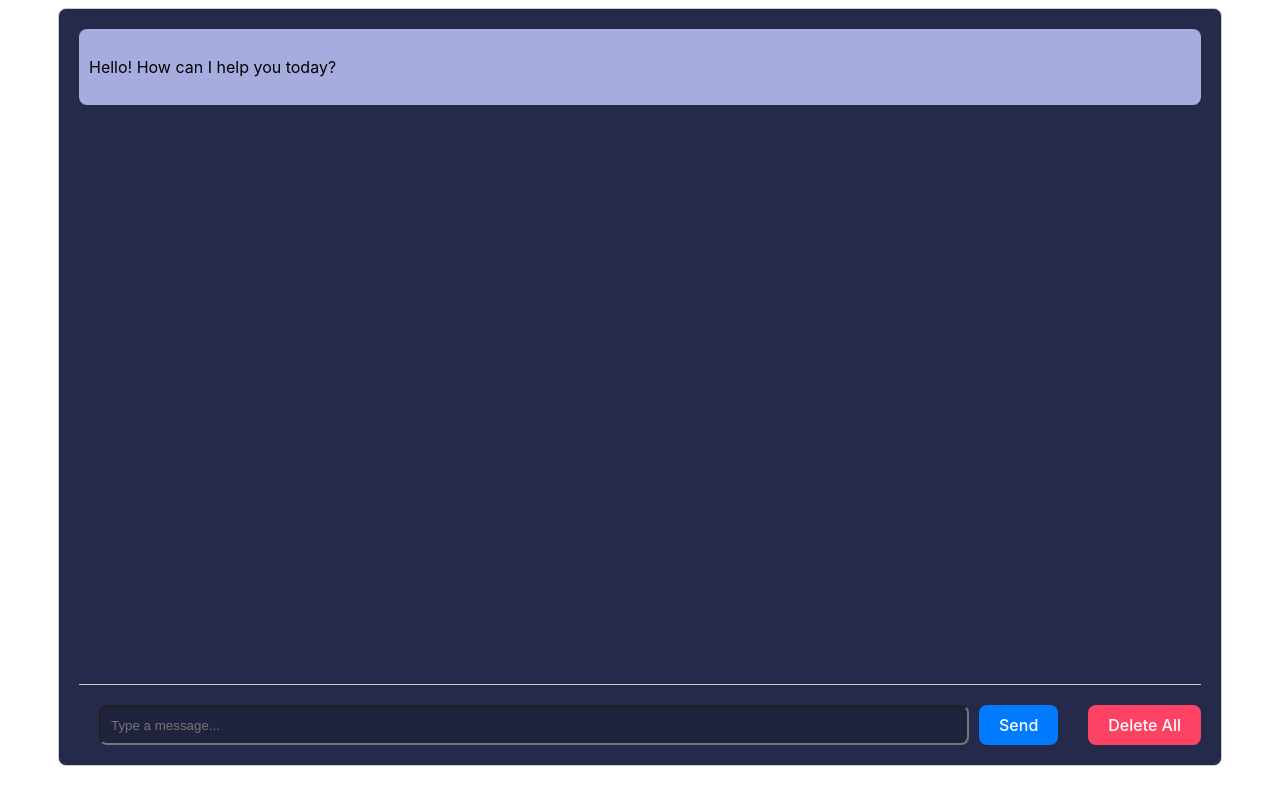
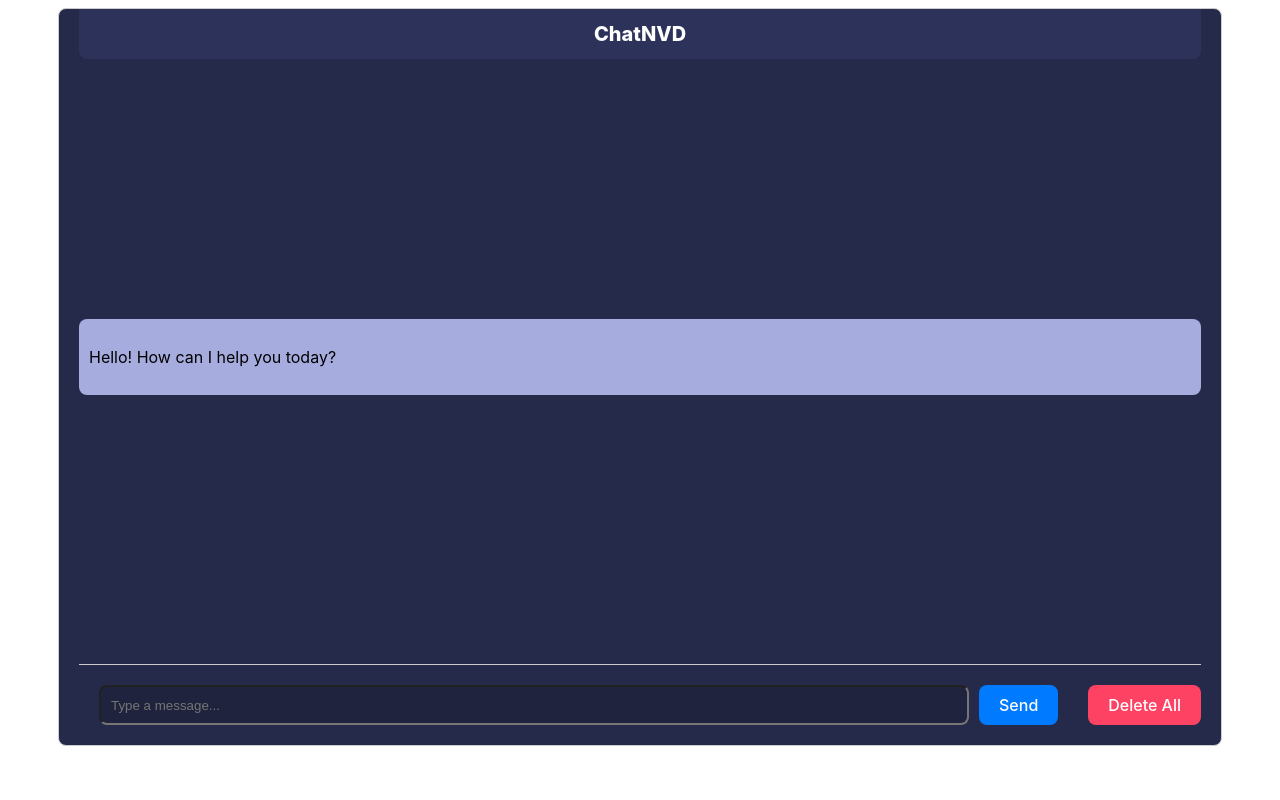
Before and after one commit to Shivansh1313/Chat-NVD-Frontend-Deploy, a React (Vite) app: page / in a window 1280 px wide. Built offline with nearby package versions, Linux system fonts and the light colour scheme.

Commit message:
added heading

```diff
--- a/src/components/Chatbot.css
+++ b/src/components/Chatbot.css
@@ -12,6 +12,22 @@
     background-color: #242424;
     padding:20px ;
     padding-bottom: 0px;
+    padding-top: 0px;
     overflow: auto;
     background: #25294A;
   }
+
+  .chatnvd-heading{
+    display: flex;
+    justify-content: center;
+    align-items: center;
+    color: #FFFFFF;
+    font-weight: 800;
+    background-color: #2D325A;
+    position: sticky;
+    top: 0;
+    padding: 10px;
+    border-bottom-left-radius: 8px;
+    border-bottom-right-radius: 8px;
+    font-size: 20px;
+  }
--- a/src/components/Chatbot.jsx
+++ b/src/components/Chatbot.jsx
@@ -42,6 +42,9 @@ const [flag, setFlag] = useState(false);
   };
   return (
     <div className="chatbot-container">
+      <div className='chatnvd-heading'>
+        ChatNVD
+      </div>
       <ChatWindow messages={messages} loadingFlag= {flag} />
       <ChatInput addMessage={addMessage} loadingFlag= {loadingFlag} deleteAllMessages={deleteAllMessages}/>
     </div>
```
